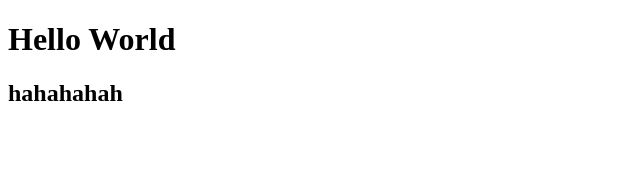
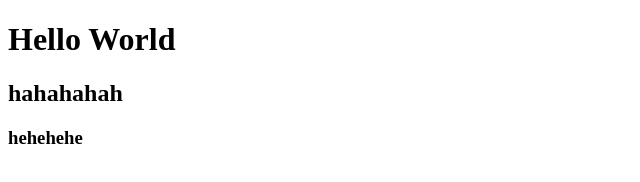
Before and after one commit to dochinhthtn/test, a plain HTML site: page index.html in a window 1280 px wide. Shown: the whole page, without its empty margins (0-640 px from the left). Drawn offline with Linux system fonts and the light colour scheme.

Commit message:
Thêm h3

```diff
--- a/index.html
+++ b/index.html
@@ -8,5 +8,6 @@
 <body>
     <h1>Hello World</h1>
     <h2>hahahahah</h2>
+    <h3>hehehehe</h3>
 </body>
 </html>
```
